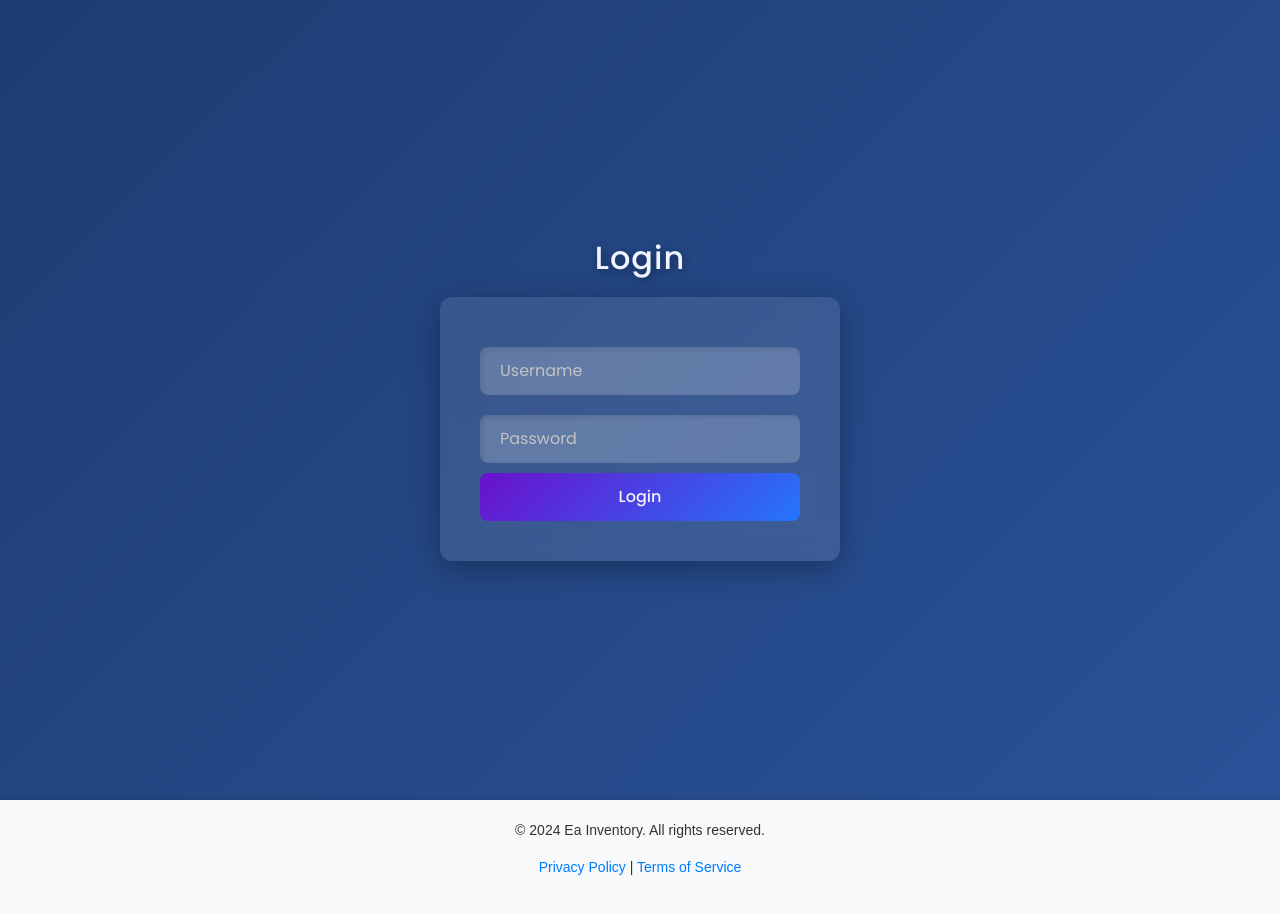
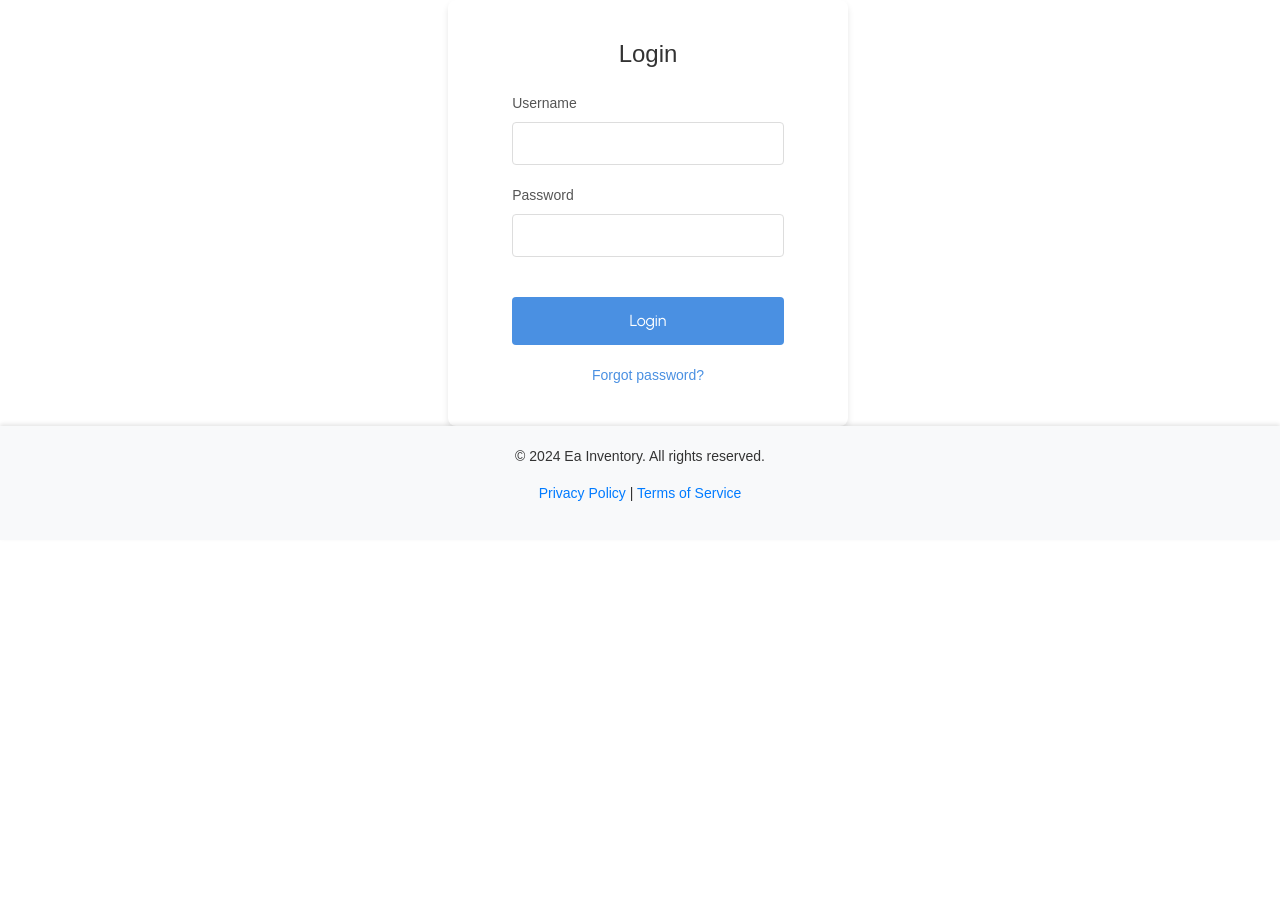
Before and after one commit to ElamaranV/InventoryManagement, a React (Create React App) app in the folder inventory-management/: page /login in a window 1280 px wide. After the commit the page ends 800 px from the top, so only its background shows below. Built offline with nearby package versions, Linux system fonts and the light colour scheme.

Commit message:
Login page css modified

```diff
--- a/inventory-management/src/Components/Login.css
+++ b/inventory-management/src/Components/Login.css
@@ -1,106 +1,96 @@
+
+
 /* Container styling */
 .login-container {
+  background-color: #ffffff;
+  border-radius: 8px;
+  box-shadow: 0 4px 6px rgba(0, 0, 0, 0.1);
+  padding: 40px;
+  width: 100%;
+  max-width: 400px;
+  justify-content: center;
+  align-items: center;
   display: flex;
-  flex-direction: column;
-  align-items: center;
-  justify-content: center;
-  height: 100vh;
-  background: linear-gradient(135deg, #1e3c72 0%, #2a5298 100%);
-  font-family: 'Poppins', sans-serif;
-  padding: 20px;
-  box-sizing: border-box;
-  color: #fff;
+  margin-left: 35%;
 }
 
 /* Form styling */
-.login-container form {
-  background: rgba(255, 255, 255, 0.1);
-  backdrop-filter: blur(10px);
-  padding: 40px;
-  border-radius: 12px;
-  box-shadow: 0 8px 32px rgba(0, 0, 0, 0.3);
-  width: 100%;
-  max-width: 400px;
+.login-form {
   display: flex;
   flex-direction: column;
-  align-items: center;
 }
 
 /* Heading styling */
-.login-container h2 {
-  font-size: 2rem;
-  margin-bottom: 20px;
-  color: #f0f4ff;
-  letter-spacing: 1px;
-  text-shadow: 2px 2px 8px rgba(0, 0, 0, 0.4);
+.login-title {
+  color: #333;
+  font-size: 24px;
+  font-weight: 500;
+  margin-bottom: 24px;
+  text-align: center;
 }
 
 /* Input styling */
-.login-container input {
-  width: 100%;
-  padding: 12px 20px;
-  margin: 10px 0;
-  border: none;
-  border-radius: 8px;
-  background: rgba(255, 255, 255, 0.2);
-  color: #fff;
-  font-size: 1rem;
-  outline: none;
-  box-shadow: inset 2px 2px 5px rgba(0, 0, 0, 0.1);
+.input-group {
+  margin-bottom: 20px;
 }
 
-.login-container input::placeholder {
-  color: #c4c4c4;
+.input-group label {
+  display: block;
+  margin-bottom: 8px;
+  color: #555;
+  font-size: 14px;
+}
+
+.input-group input {
+  width: 100%;
+  padding: 10px 12px;
+  border: 1px solid #ddd;
+  border-radius: 4px;
+  font-size: 14px;
+  transition: border-color 0.3s ease;
+}
+
+.input-group input:focus {
+  outline: none;
+  border-color: #4a90e2;
 }
 
 /* Button styling */
-.login-container button {
-  width: 100%;
+.login-button {
+  background-color: #4a90e2;
+  color: white;
+  border: none;
+  border-radius: 4px;
   padding: 12px;
-  border-radius: 8px;
-  border: none;
-  font-size: 1rem;
-  font-weight: 500;
-  color: #f4f0ff;
-  background: linear-gradient(135deg, #6a11cb 0%, #2575fc 100%);
+  font-size: 16px;
   cursor: pointer;
-  transition: transform 0.3s ease, background 0.3s ease;
-  position: relative;
-  overflow: hidden;
+  transition: background-color 0.3s ease;
 }
 
-.login-container button:hover {
-  background: linear-gradient(135deg, #6a11cb 20%, #2575fc 80%);
-  transform: translateY(-2px);
+.login-button:hover {
+  background-color: #3a7bd5;
 }
 
-/* Button pseudo-elements for stylish effects */
-.login-container button::before {
-  content: "";
-  position: absolute;
-  top: 0;
-  left: 0;
-  height: 100%;
-  width: 100%;
-  border-radius: 8px;
-  background: rgba(255, 255, 255, 0.1);
-  opacity: 0;
-  transition: opacity 0.3s ease;
+/* Additional options styling */
+.additional-options {
+  margin-top: 20px;
+  text-align: center;
+  font-size: 14px;
 }
 
-.login-container button:hover::before {
-  opacity: 1;
+.additional-options a {
+  color: #4a90e2;
+  text-decoration: none;
+  transition: color 0.3s ease;
 }
 
-/* Anchor link styling */
-.login-container form a {
-  margin-top: 15px;
-  color: #f4f4f4;
-  text-decoration: none;
-  font-size: 0.9rem;
+.additional-options a:hover {
+  color: #3a7bd5;
 }
 
-.login-container form a:hover {
-  text-decoration: underline;
-  color: #d1e9ff;
+/* Responsive adjustments */
+@media (max-width: 480px) {
+  .login-container {
+    padding: 30px 20px;
+  }
 }
--- a/inventory-management/src/Components/Login.jsx
+++ b/inventory-management/src/Components/Login.jsx
@@ -17,23 +17,32 @@ const Login = () => {
 
   return (
     <div className="login-container">
-      <h2>Login</h2>
-      <form onSubmit={handleLogin}>
+      <form className="login-form" onSubmit={handleLogin}>
+        <h2 className="login-title">Login</h2>
+        <div className="input-group">
+          <label htmlFor="username">Username</label>
           <input
+            id="username"
             type="text"
-          placeholder="Username"
             value={username}
             onChange={(e) => setUsername(e.target.value)}
             required
           />
+        </div>
+        <div className="input-group">
+          <label htmlFor="password">Password</label>
           <input
+            id="password"
             type="password"
-          placeholder="Password"
             value={password}
             onChange={(e) => setPassword(e.target.value)}
             required
           />
-        <button type="submit">Login</button>
+        </div>
+        <button className="login-button" type="submit">Login</button>
+        <div className="additional-options">
+          <a href="/forgot-password">Forgot password?</a>
+        </div>
       </form>
     </div>
   );
```
Lines whose indentation alone changed are shown as unchanged.
